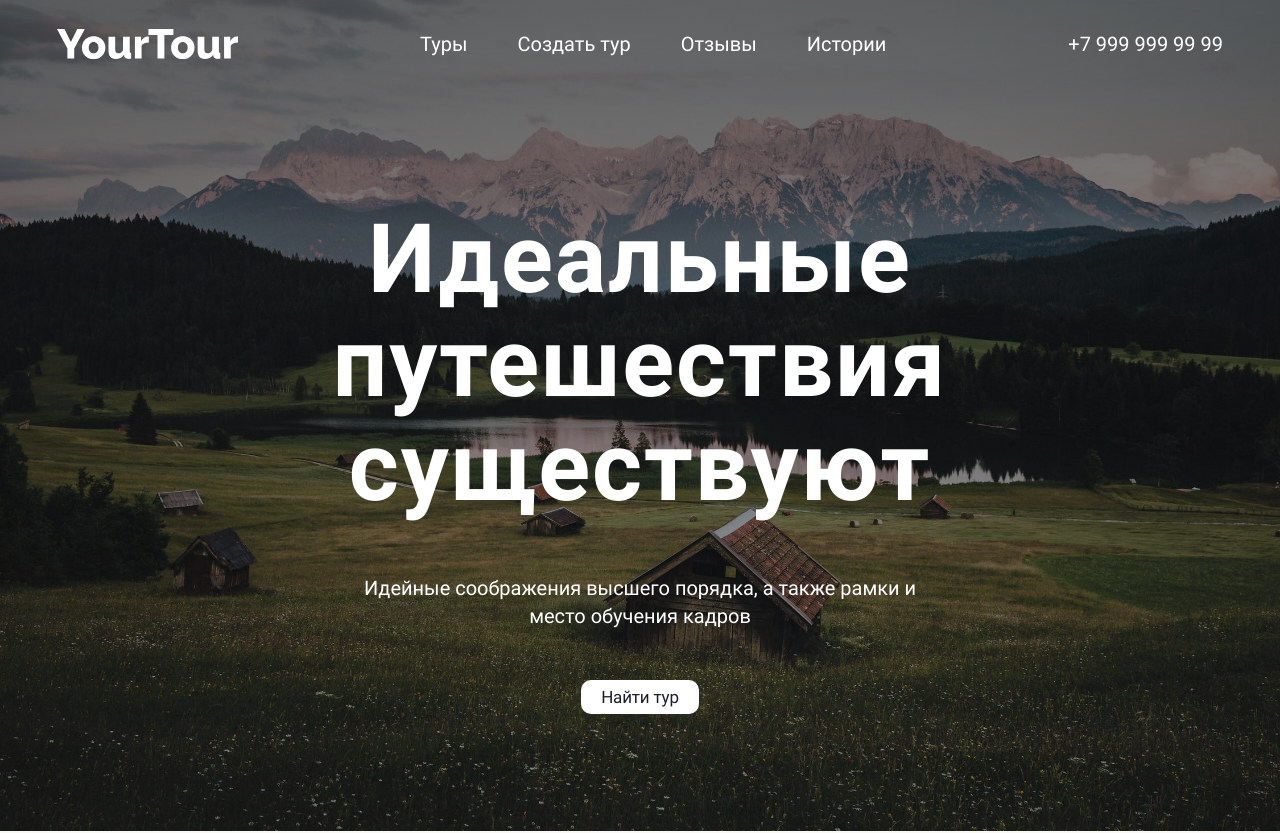
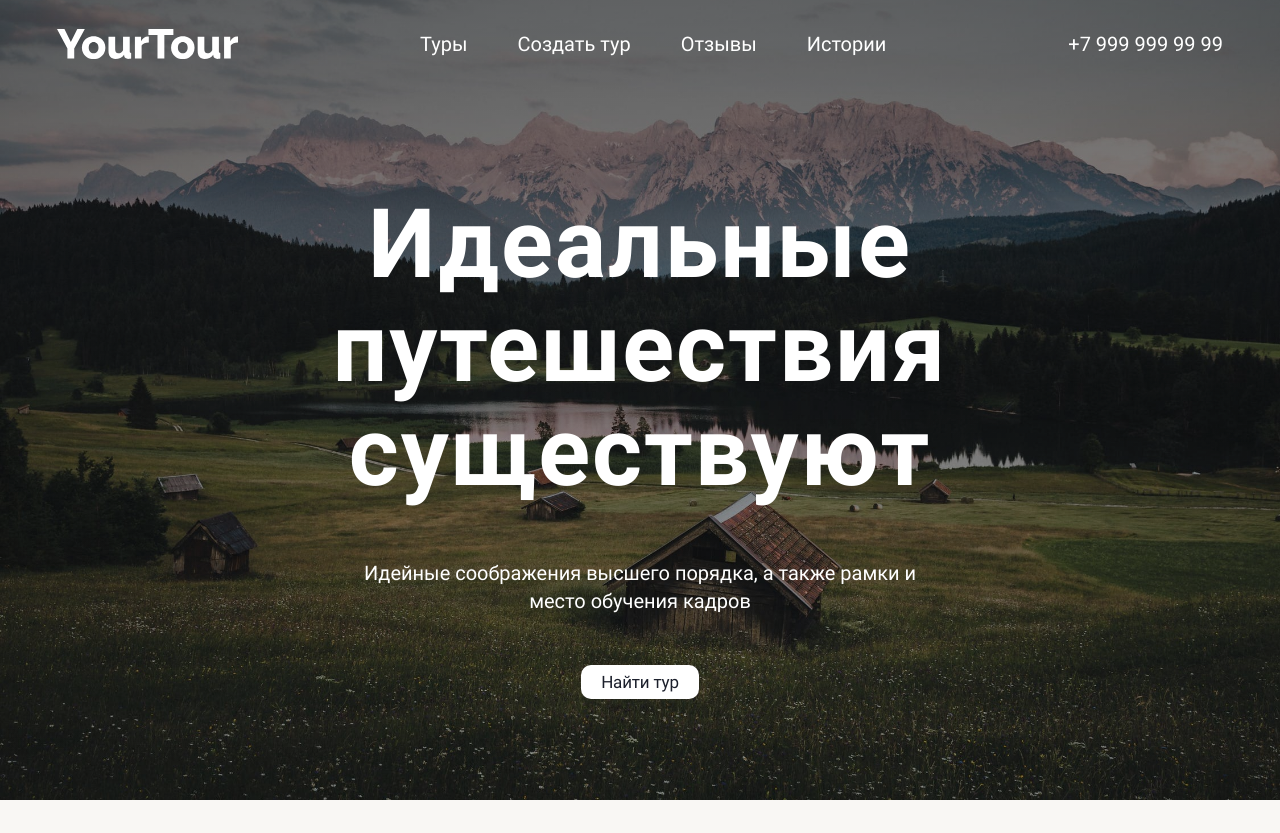
Before and after one commit to iabelyaev/YourTour, a website: page src/index.html in a window 1280 px wide. Shown: the top 833 px of the page. Drawn offline with nearby package versions, Linux system fonts and the light colour scheme; files that its build step writes are made by us from their sources.

Commit message:
added hero blocks height: 100vh

```diff
--- a/src/sass/blocks/hero.scss
+++ b/src/sass/blocks/hero.scss
@@ -1,11 +1,7 @@
 .hero {
   position: relative;
   display: flex;
-  min-height: 488px;
-
-  @include tablet {
-    min-height: 831px;
-  }
+  height: 100vh;
 }
 
 .hero__inner {
```
